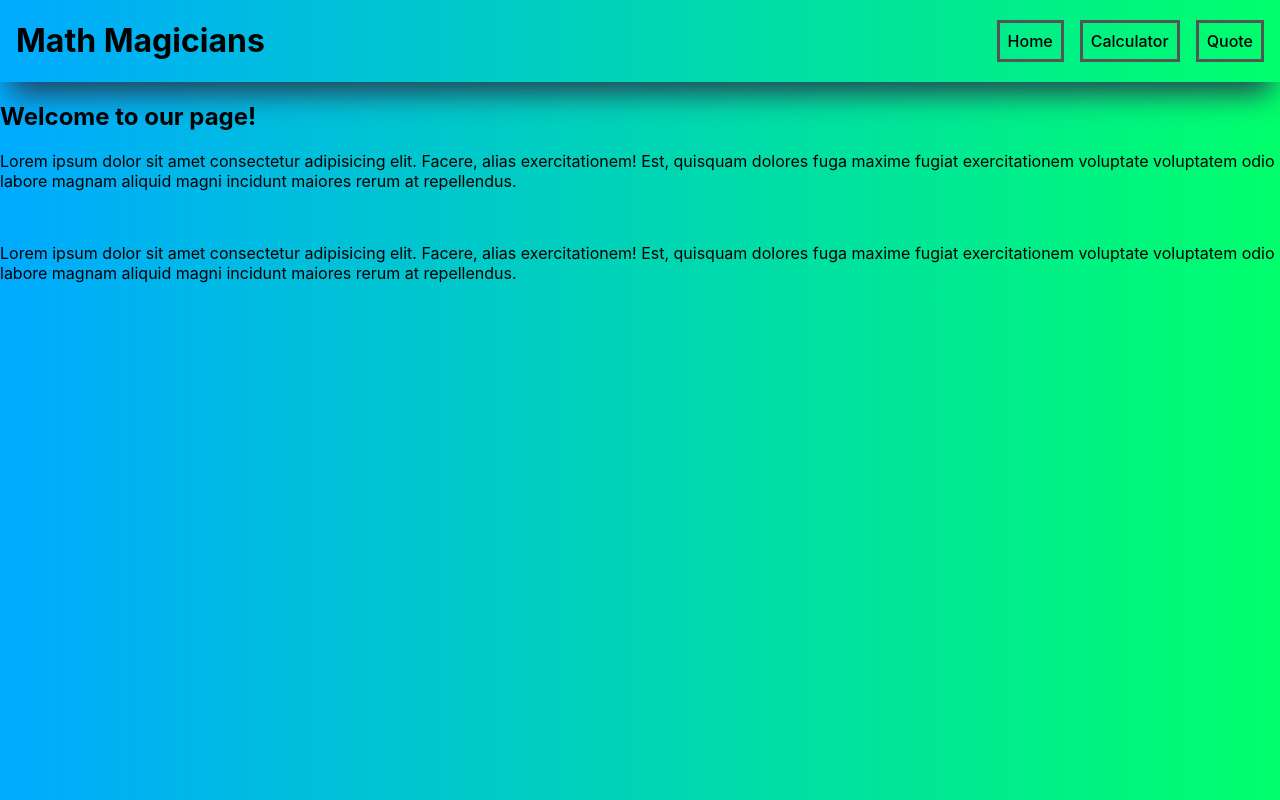
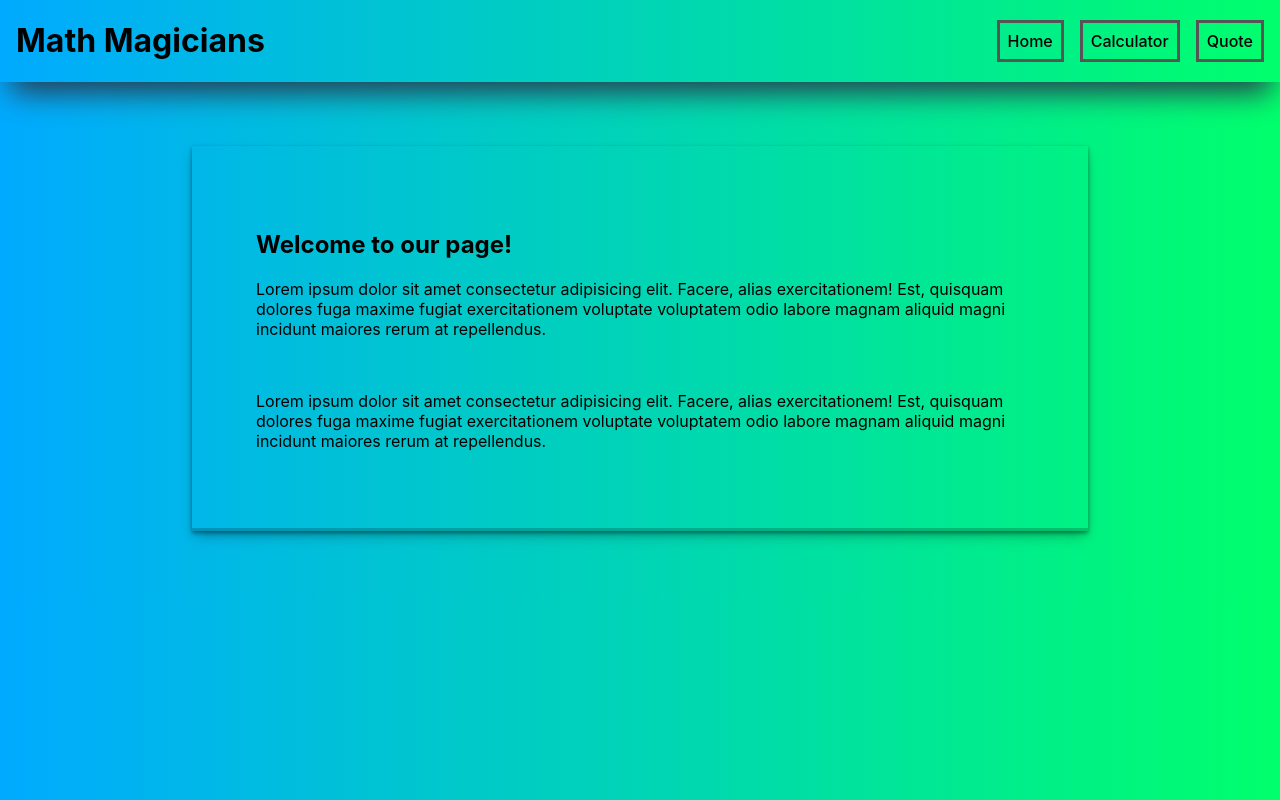
Before and after one commit to Paul-tes/Math-magicians, a React (Create React App) app: page / in a window 1280 px wide. Built offline with nearby package versions, Linux system fonts and the light colour scheme.

Commit message:
Home container style

```diff
--- a/src/pages/Calculator.jsx
+++ b/src/pages/Calculator.jsx
@@ -2,7 +2,6 @@ import { useState } from 'react';
 import Result from '../components/Result';
 import Keys from '../components/keys';
 import calculate from '../logic/calculate';
-// import '../style/CalcMain.scss';
 
 const Calculator = () => {
   const [result, setResult] = useState({
--- a/src/pages/Home.jsx
+++ b/src/pages/Home.jsx
@@ -1,11 +1,12 @@
+import style from '../style/Home.module.css';
+
 const Home = () => (
-  <div className="home">
+  <div className={style.container}>
     <h2>Welcome to our page!</h2>
     <p>
       Lorem ipsum dolor sit amet consectetur adipisicing elit. Facere, alias exercitationem! Est,
       quisquam dolores fuga maxime fugiat exercitationem voluptate voluptatem odio labore magnam
-      aliquid magni
-      incidunt maiores rerum at repellendus.
+      aliquid magni incidunt maiores rerum at repellendus.
     </p>
     <br />
     <p>
--- a/src/style/App.css
+++ b/src/style/App.css
@@ -33,6 +33,13 @@ section {
 
 .status {
   opacity: 0.3;
+}
+
+main.calculator-container {
+  display: flex;
+  flex-direction: row;
+  justify-content: space-around;
+  margin-top: 4rem;
 }
 
 .calculator-grid {
--- a/src/style/CalcMain.scss
+++ /dev/null
@@ -1,4 +0,0 @@
-main.calculator-container {
-  display: flex;
-  flex-direction: row;
-}
--- /dev/null
+++ b/src/style/Home.module.css
@@ -0,0 +1,6 @@
+.container {
+  padding: 4rem;
+  margin: 4rem auto;
+  box-shadow: rgba(0, 0, 0, 0.4) 0px 2px 4px, rgba(0, 0, 0, 0.3) 0px 7px 13px -3px, rgba(0, 0, 0, 0.2) 0px -3px 0px inset;
+  width: 70%;
+}
```
